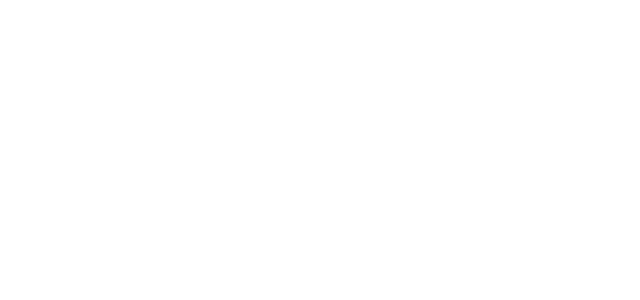
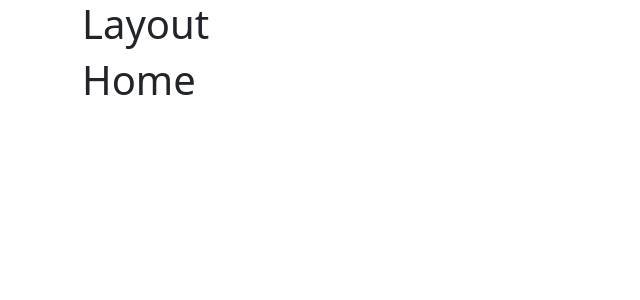
Before and after one commit to Gstafylopatis/intouch-frontend, a React (Create React App) app: page / in a window 1280 px wide. Before the commit this address had no page. Shown: the top 300 px of the page, without its empty margins (0-640 px from the left). Built offline with nearby package versions, Linux system fonts and the light colour scheme.

Commit message:
Modified Routers so / redirects to home and layout appears on all

```diff
--- a/src/App.js
+++ b/src/App.js
@@ -2,14 +2,20 @@ import { Route, Routes } from 'react-router-dom';
 
 import Clients from './components/Clients';
 import ClientForm from './components/clientForm';
+import Layout from './components/layout';
+import Home from './components/home';
+
 import './App.css';
 
 function App() {
   return (
     <main className='container'>
       <Routes>
-        <Route path='/clients' element={<Clients/>}/>
-        <Route path='/clients/:id' element={<ClientForm/>}/>
+        <Route path='/' element={<Layout />}>
+          <Route index element={<Home />} />
+          <Route path='clients' element={<Clients />} />
+          <Route path='clients/:id' element={<ClientForm />} />
+        </Route>
       </Routes>
     </main>
   );
--- /dev/null
+++ b/src/components/home.jsx
@@ -0,0 +1,7 @@
+import React from 'react';
+
+function Home() {
+  return <h1>Home</h1>;
+}
+
+export default Home;
--- /dev/null
+++ b/src/components/layout.jsx
@@ -0,0 +1,13 @@
+import React from 'react';
+import { Outlet } from 'react-router-dom';
+
+function Layout() {
+  return (
+    <div>
+      <h1>Layout</h1>
+      <Outlet />
+    </div>
+  );
+}
+
+export default Layout;
```
